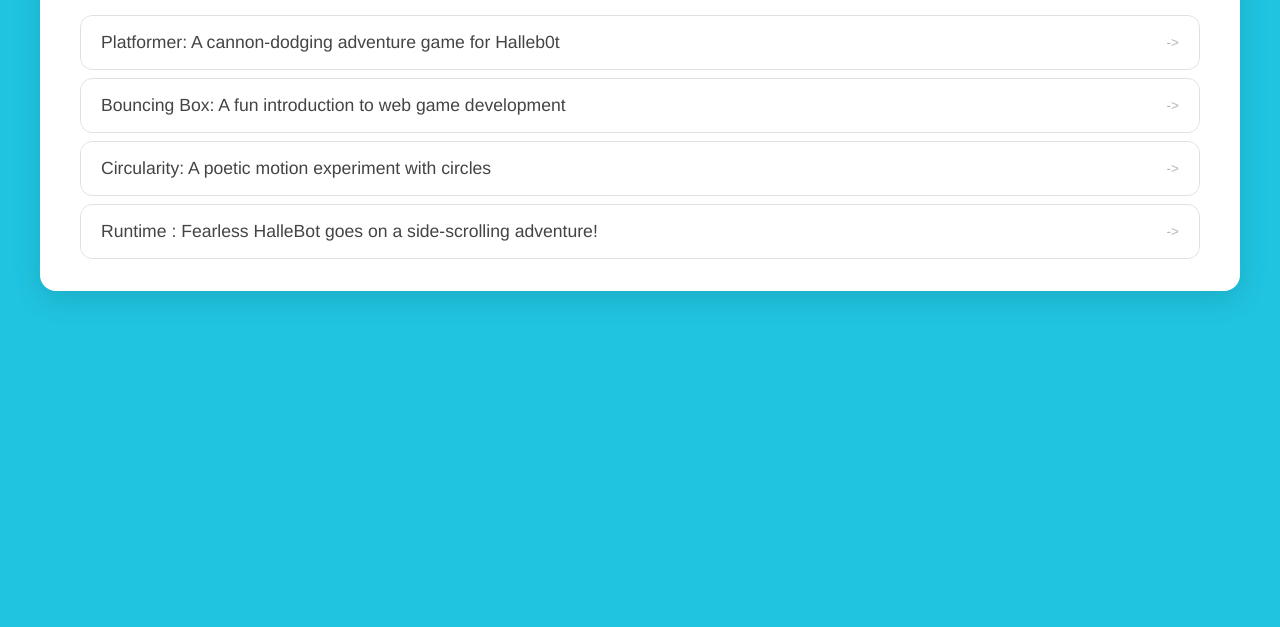
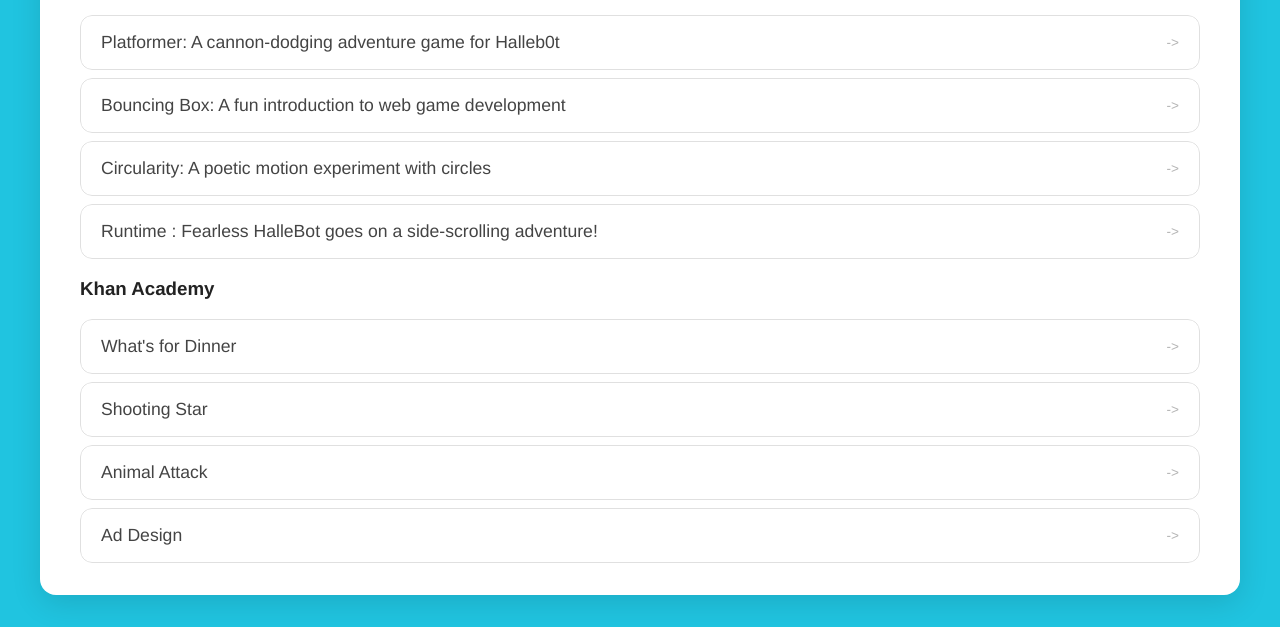
Before and after one commit to joekennedy1/joekennedy1.github.io, a plain HTML site: page portfolio.html in a window 1280 px wide. Shown: the part 245-872 px from the top of the page. Before the commit the page ends 800 px from the top, so only its background shows below. Drawn offline with Linux system fonts and the light colour scheme.

Commit message:
Finished website

```diff
--- a/portfolio.html
+++ b/portfolio.html
@@ -21,7 +21,7 @@
         <div class = "portfolio-box">
           <h1>Portfolio</h1>
           <h3>OpSpark</h3>
-          <ul class = "portfolio">
+          <ul class = "portfolio" id=" opspark">
             <li>
               <a href="fsd-projects/platformer/"target = "_blank">Platformer: A cannon-dodging adventure game for Halleb0t</a>
               </li>
@@ -35,6 +35,21 @@
               <a href="fsd-projects/runtime/"target = "_blank">Runtime : Fearless HalleBot goes on a side-scrolling adventure!</a>
             </li>
           </ul>
+          <h3>Khan Academy</h3>
+          <ul class = "portfolio" id="khan">
+            <li>
+              <a href="https://www.khanacademy.org/computer-programming/spin-off-of-project-whats-for-dinner/4648588316884992"target = "_blank">What's for Dinner</a>
+              </li>
+              <li>
+              <a href="https://www.khanacademy.org/computer-programming/spin-off-of-project-shooting-star/6359539063832576"target = "_blank">Shooting Star</a>
+              </li>
+              <li>
+              <a href="https://www.khanacademy.org/computer-programming/spin-off-of-project-animal-attack/5450009744359424"target = "_blank">Animal Attack</a>
+              </li>
+              <li>
+              <a href="https://www.khanacademy.org/computer-programming/spin-off-of-project-ad-design/6331553593802752"target = "_blank">Ad Design</a>
+            </li>
+          </ul>
         </div>
       </div>
     </main>
--- a/style.css
+++ b/style.css
@@ -255,3 +255,13 @@ nav h1 {
   width: 100%;
   margin: 0;
 }
+
+#opspark a:hover {
+  background: #90ee90;
+  color: #000;
+}
+
+#khan a:hover {
+  background: #4a90e2;
+  color: #fff;
+}
```
